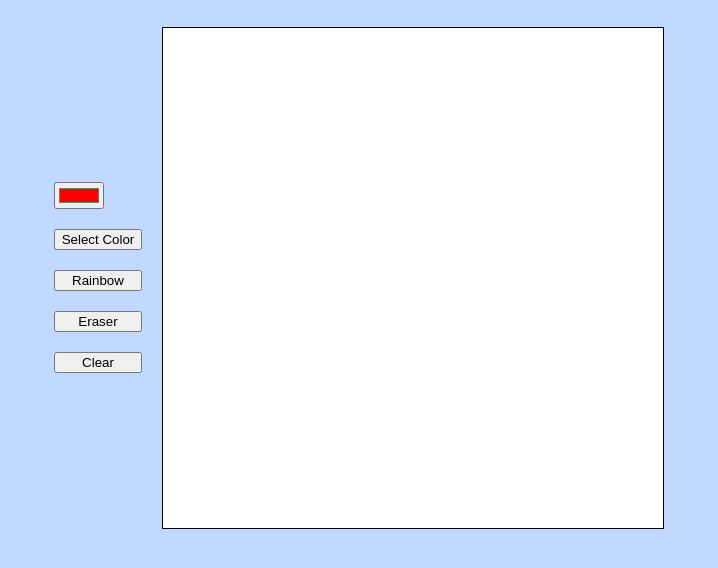
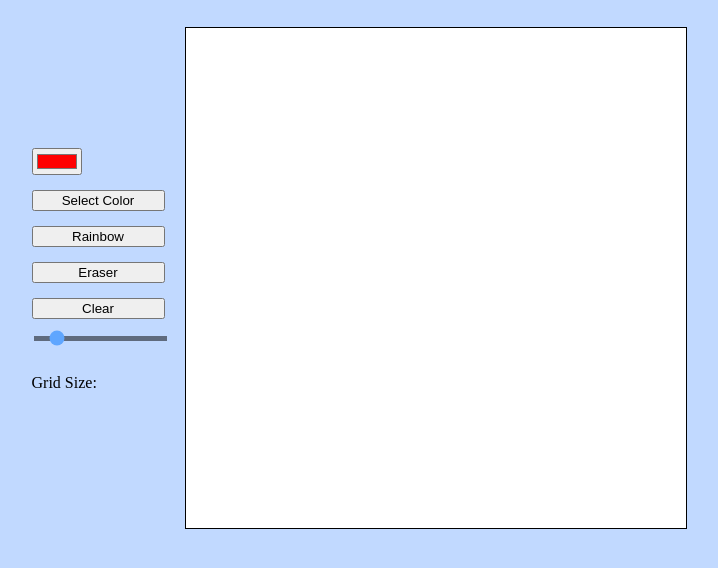
Before and after one commit to awrongcloud/etch-a-sketch, a plain HTML site: page index.html in a window 1280 px wide. Shown: the part 78-646 px from the top of the page, without its empty margins (281-999 px from the left). Drawn offline with Linux system fonts and the light colour scheme.

Commit message:
Add slider to project

```diff
--- a/index.html
+++ b/index.html
@@ -14,14 +14,18 @@
             <h2>Etch-A-Sketch</h2>
         </div>
 
-        <div class="main-container">
+        <div class="options-container">
             <div class="options">
                 <input type="color" id="color" value="#ff0000">
                 <button id="colorBtn">Select Color</button>
                 <button id="rainbowBtn">Rainbow</button>
                 <button id="eraserBtn">Eraser</button>
                 <button id="clearBtn">Clear</button>
+                <input type="range" min="1" max="16" value="3" class="slider" id="myRange">
+                <p>Grid Size:<span id="gridSizeRangeOutput"></span></p>
             </div>
+
+
 
             <div id="grid" class="grid"></div>
         </div>
--- a/style.css
+++ b/style.css
@@ -14,7 +14,7 @@ body {
 
 }
 
-.main-container {
+.options-container {
     display: flex;
     flex-direction: row;
     gap: 20px;
@@ -24,7 +24,7 @@ body {
     display: flex;
     flex-direction: column;
     justify-content: center;
-    gap: 20px;
+    gap: 15px;
 }
 
 .grid {
@@ -32,5 +32,16 @@ body {
     width: 500px;
     border: black 1px solid;
     background-color: white;
+}
 
-}
+.slider {
+    -webkit-appearance: none;  /* Override default CSS styles */
+    appearance: none;
+    width: 100%; /* Full-width */
+    height: 5px; /* Specified height */
+    background: black; /* Grey background */
+    outline: none; /* Remove outline */
+    opacity: 0.5; /* Set transparency (for mouse-over effects on hover) */
+    -webkit-transition: .2s; /* 0.2 seconds transition on hover */
+    transition: opacity .2s;
+  }
```
